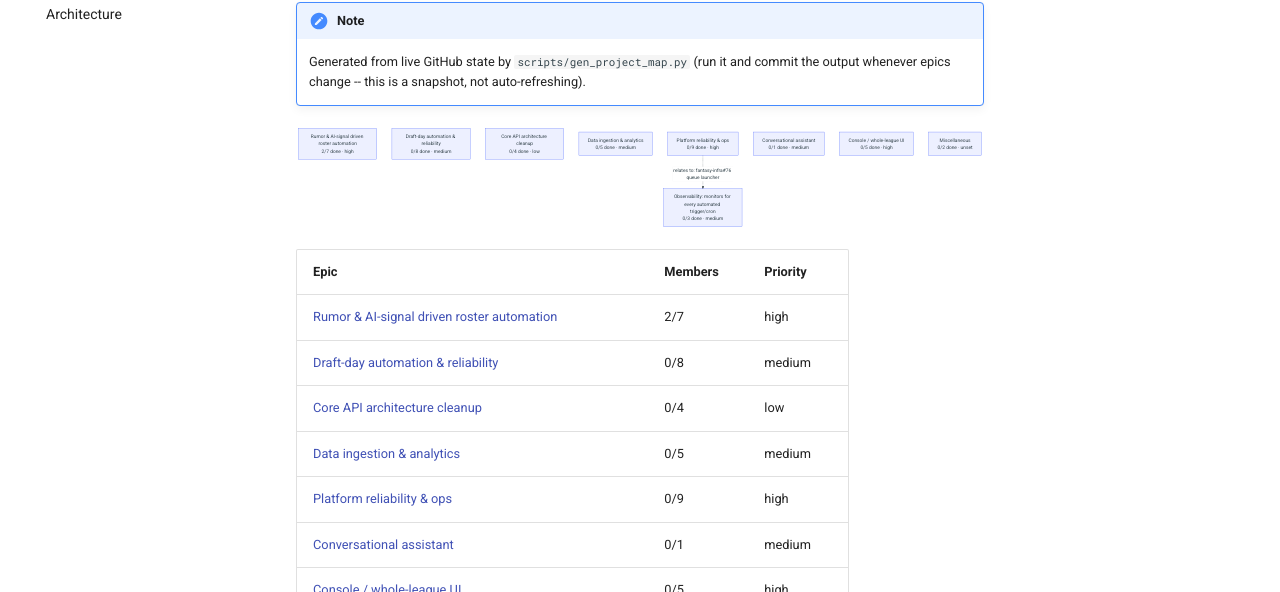
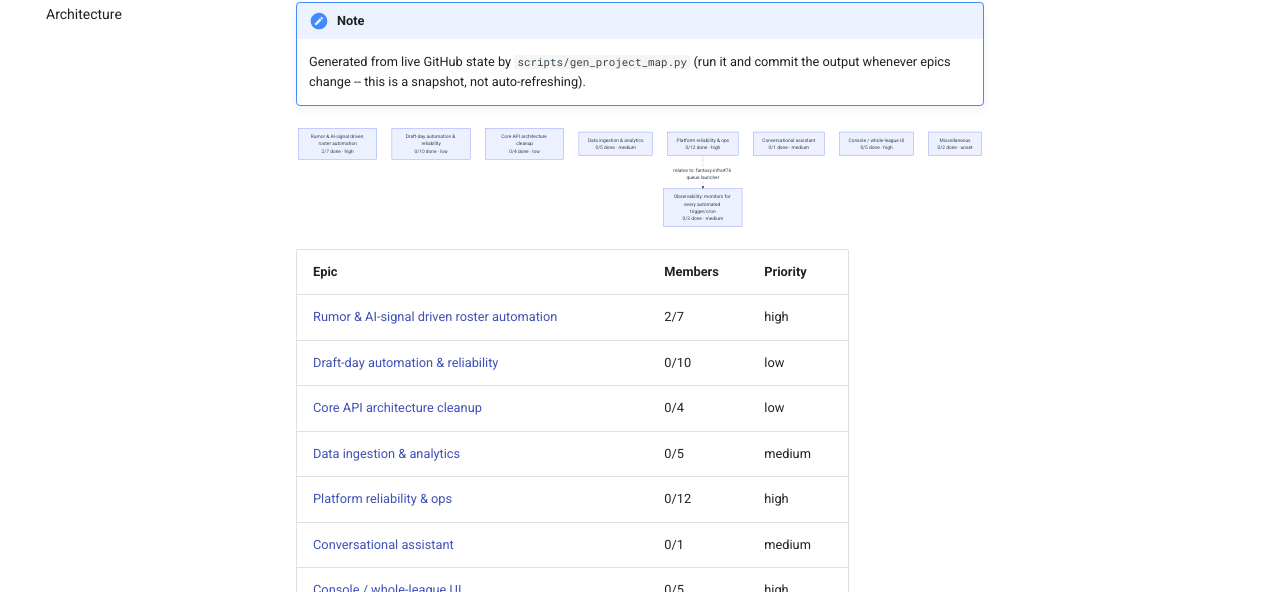
Before and after one commit to cvillarr23/fantasy-project, an MkDocs documentation site: the page built from docs/project-map.md, in a window 1280 px wide and 1090 px high. Shown: the part 178-770 px from the top of the window. Built offline with MkDocs 1.6.1 and Material for MkDocs 9.7.7, drawn with Linux system fonts in a browser that asks for light colours; comment, search, counter and statistics services are not loaded.

Commit message:
Regenerate project-map.md (draft-day epic now low priority)

````diff
--- a/docs/project-map.md
+++ b/docs/project-map.md
@@ -6,10 +6,10 @@
 ```mermaid
 flowchart TD
     E3["Rumor & AI-signal driven roster automation<br/>2/7 done &middot; high"]
-    E4["Draft-day automation & reliability<br/>0/8 done &middot; medium"]
+    E4["Draft-day automation & reliability<br/>0/10 done &middot; low"]
     E5["Core API architecture cleanup<br/>0/4 done &middot; low"]
     E6["Data ingestion & analytics<br/>0/5 done &middot; medium"]
-    E7["Platform reliability & ops<br/>0/9 done &middot; high"]
+    E7["Platform reliability & ops<br/>0/12 done &middot; high"]
     E8["Conversational assistant<br/>0/1 done &middot; medium"]
     E9["Console / whole-league UI<br/>0/5 done &middot; high"]
     E10["Miscellaneous<br/>0/2 done &middot; unset"]
@@ -20,10 +20,10 @@ flowchart TD
 | Epic | Members | Priority |
 |---|---|---|
 | [Rumor & AI-signal driven roster automation](https://github.com/cvillarr23/fantasy-project/issues/3) | 2/7 | high |
-| [Draft-day automation & reliability](https://github.com/cvillarr23/fantasy-project/issues/4) | 0/8 | medium |
+| [Draft-day automation & reliability](https://github.com/cvillarr23/fantasy-project/issues/4) | 0/10 | low |
 | [Core API architecture cleanup](https://github.com/cvillarr23/fantasy-project/issues/5) | 0/4 | low |
 | [Data ingestion & analytics](https://github.com/cvillarr23/fantasy-project/issues/6) | 0/5 | medium |
-| [Platform reliability & ops](https://github.com/cvillarr23/fantasy-project/issues/7) | 0/9 | high |
+| [Platform reliability & ops](https://github.com/cvillarr23/fantasy-project/issues/7) | 0/12 | high |
 | [Conversational assistant](https://github.com/cvillarr23/fantasy-project/issues/8) | 0/1 | medium |
 | [Console / whole-league UI](https://github.com/cvillarr23/fantasy-project/issues/9) | 0/5 | high |
 | [Miscellaneous](https://github.com/cvillarr23/fantasy-project/issues/10) | 0/2 | unset |
````
